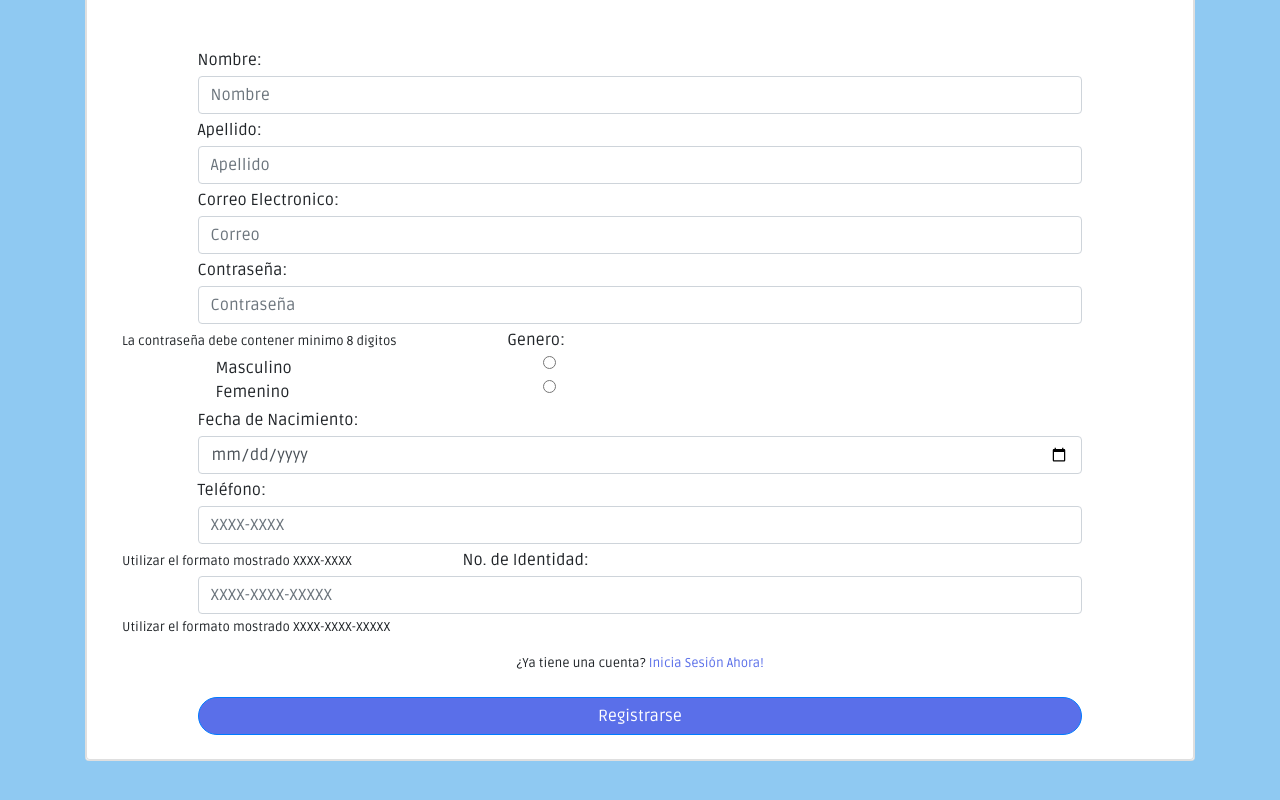
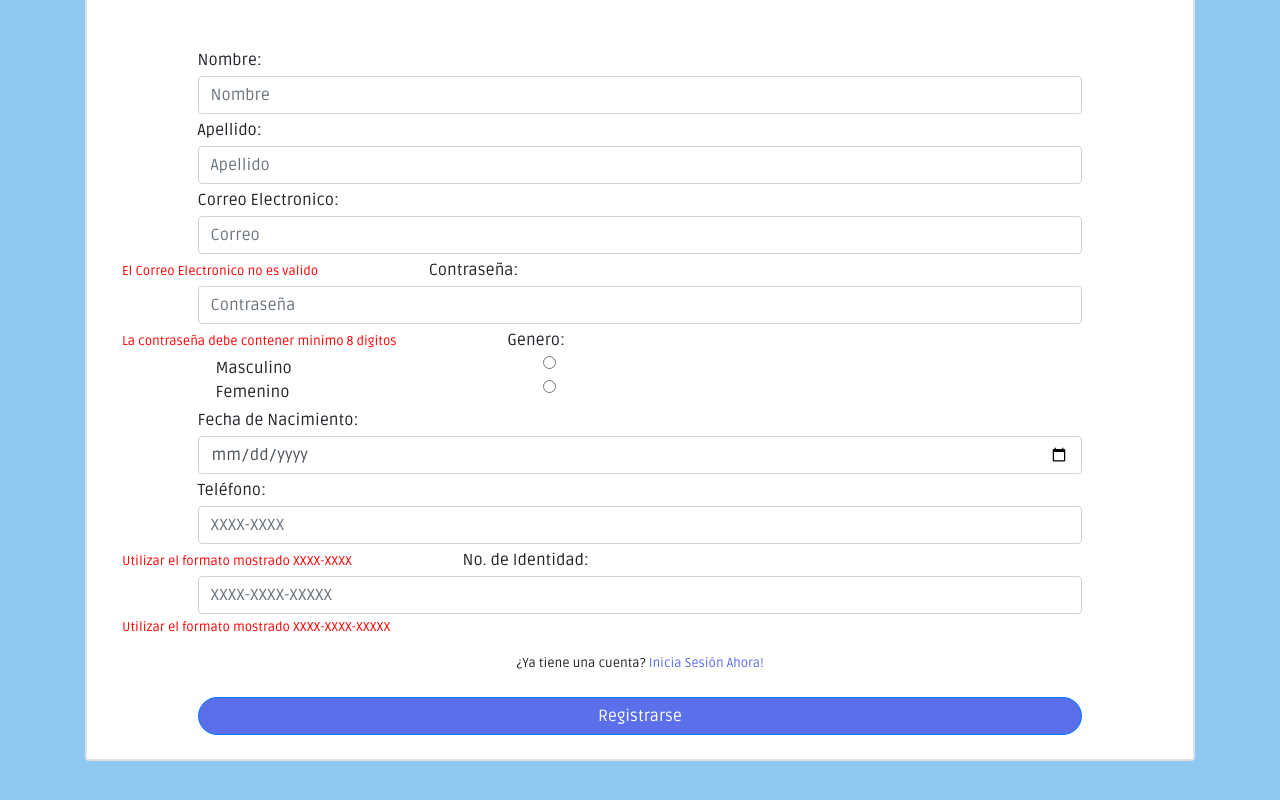
Before and after one commit to LPSoldier19/504-Delivery-Motoristas, an Angular app: page /signup in a window 1280 px wide. Shown: the part 526-1326 px from the top of the page. Built offline with nearby package versions, Linux system fonts and the light colour scheme.

Commit message:
Errores en las validaciones del formulario para registrar motorista solucionados

```diff
--- a/src/app/components/signup/signup.component.css
+++ b/src/app/components/signup/signup.component.css
@@ -21,3 +21,15 @@ input{
 label{
     margin-left: 10%;
 }
+
+.input-error{
+    border-color: red;
+}
+
+.d-block{
+    color: red;
+}
+
+small{
+    color:red
+}
--- a/src/app/components/signup/signup.component.html
+++ b/src/app/components/signup/signup.component.html
@@ -13,12 +13,11 @@
                         <label class="my-1">Apellido:</label>
                         <input type="text" class="form-control" formControlName="apellido" placeholder="Apellido" required>
                         <label class="my-1">Correo Electronico:</label>
-                        <input type="email" class="form-control" formControlName="correo" placeholder="Correo" required>
+                        <input type="email" [ngClass]="{'input-error': correo.invalid && (correo.dirty || correo.touched)}" class="form-control" formControlName="correo" placeholder="Correo" required>
+                        <small class="d-none" [ngClass]="{'d-block': correo.invalid && (correo.dirty || correo.touched), 'd-none': correo.valid}" style="margin-left: 35px;">El Correo Electronico no es valido</small>
                         <label class="my-1">Contraseña:</label>
-                        <input type="password" class="form-control" placeholder="Contraseña" formControlName="password">
-                        <small style="margin-left: 35px;">La contraseña debe contener minimo 8 digitos</small>
-                        <!-- <label class="my-1">Repetir Contraseña:</label>
-                        <input type="password" class="form-control" placeholder="Volver a introducir contraseña"> -->
+                        <input type="password" [ngClass]="{'input-error': password.invalid && (password.dirty || password.touched)}" class="form-control" placeholder="Contraseña" formControlName="password" required>
+                        <small [ngClass]="{'d-block': password.invalid && (password.dirty || password.touched), 'd-none': password.valid}" style="margin-left: 35px;">La contraseña debe contener minimo 8 digitos</small>
                         <label class="my-1">Genero:</label>
                         <div class="form-check">
                             <input class="form-check-input" formControlName="genero" value="Masculino" type="radio" name="genero" id="genero">
@@ -35,11 +34,11 @@
                         <label class="my-1">Fecha de Nacimiento:</label>
                         <input type="date" class="form-control" formControlName="fechaNacimiento" required>
                         <label class="my-1">Teléfono:</label>
-                        <input type="text" class="form-control" placeholder="XXXX-XXXX" formControlName="telefono" pattern="[0-9]{4}-[0-9]{4}" required>
-                        <small style="margin-left: 35px;">Utilizar el formato mostrado XXXX-XXXX</small>
+                        <input type="text" class="form-control" [ngClass]="{'input-error': telefono.invalid && (telefono.dirty || telefono.touched)}" placeholder="XXXX-XXXX" formControlName="telefono" pattern="[0-9]{4}-[0-9]{4}" required>
+                        <small [ngClass]="{'d-block': telefono.invalid && (telefono.dirty || telefono.touched), 'd-none': telefono.valid}" style="margin-left: 35px;">Utilizar el formato mostrado XXXX-XXXX</small>
                         <label class="my-1">No. de Identidad:</label>
-                        <input type="text" class="form-control" placeholder="XXXX-XXXX-XXXXX" formControlName="identidad" pattern="[0-9]{4}-[0-9]{4}-[0-9]{5}" required>
-                        <small style="margin-left: 35px;">Utilizar el formato mostrado XXXX-XXXX-XXXXX</small>
+                        <input type="text" class="form-control" [ngClass]="{'input-error': identidad.invalid && (identidad.dirty || identidad.touched)}" placeholder="XXXX-XXXX-XXXXX" formControlName="identidad" pattern="[0-9]{4}-[0-9]{4}-[0-9]{5}" required>
+                        <small [ngClass]="{'d-block': identidad.invalid && (identidad.dirty || identidad.touched), 'd-none': identidad.valid}" style="margin-left: 35px;">Utilizar el formato mostrado XXXX-XXXX-XXXXX</small>
                     </form>
                     <span style="margin: 0 auto; font-size: 0.8rem;">¿Ya tiene una cuenta? <a routerLink='/'>Inicia Sesión Ahora!</a></span>
                     <button class="btn btn-primary my-4" style="width: 80%; margin: 0 auto;" (click)="guardarNuevoMotorista()">Registrarse</button>
--- a/src/app/components/signup/signup.component.ts
+++ b/src/app/components/signup/signup.component.ts
@@ -15,7 +15,7 @@ export class SignupComponent implements OnInit {
   formularioRegistro = new FormGroup({
     nombre: new FormControl('', [Validators.required]),
     apellido: new FormControl('', [Validators.required]),
-    correo: new FormControl('', [Validators.required]),
+    correo: new FormControl('', [Validators.required, Validators.pattern(/^(([^<>()\[\]\\.,;:\s@"]+(\.[^<>()\[\]\\.,;:\s@"]+)*)|(".+"))@((\[[0-9]{1,3}\.[0-9]{1,3}\.[0-9]{1,3}\.[0-9]{1,3}\])|(([a-zA-Z\-0-9]+\.)+[a-zA-Z]{2,}))$/)]),
     password: new FormControl('', [Validators.required, Validators.minLength(8)]),
     genero: new FormControl('', [Validators.required]),
     fechaNacimiento: new FormControl('', [Validators.required]),
@@ -24,7 +24,21 @@ export class SignupComponent implements OnInit {
     estado: new FormControl('')
   });
 
+  get correo(){
+    return this.formularioRegistro.get('correo') as FormControl;
+  }
 
+  get password(){
+    return this.formularioRegistro.get('password') as FormControl;
+  }
+
+  get telefono(){
+    return this.formularioRegistro.get('telefono') as FormControl;
+  }
+
+  get identidad(){
+    return this.formularioRegistro.get('identidad') as FormControl;
+  }
 
   constructor(private title:Title, private motoristaService:MotoristasService, private router:Router) { }
 
```
